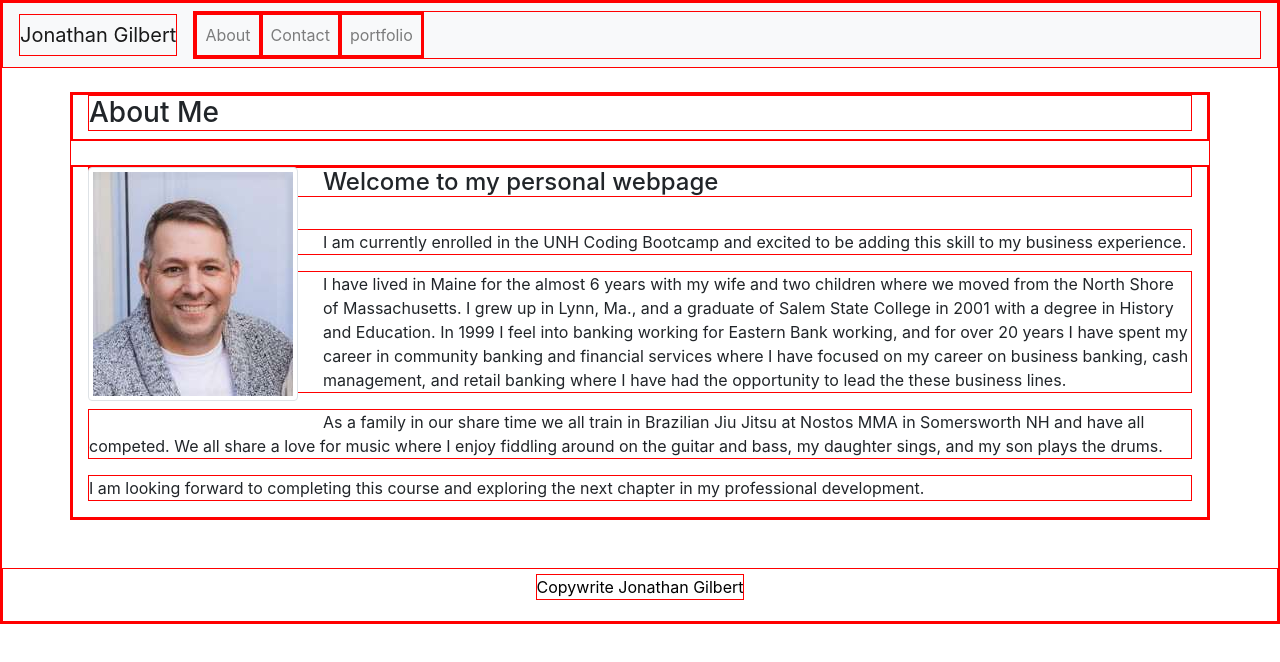
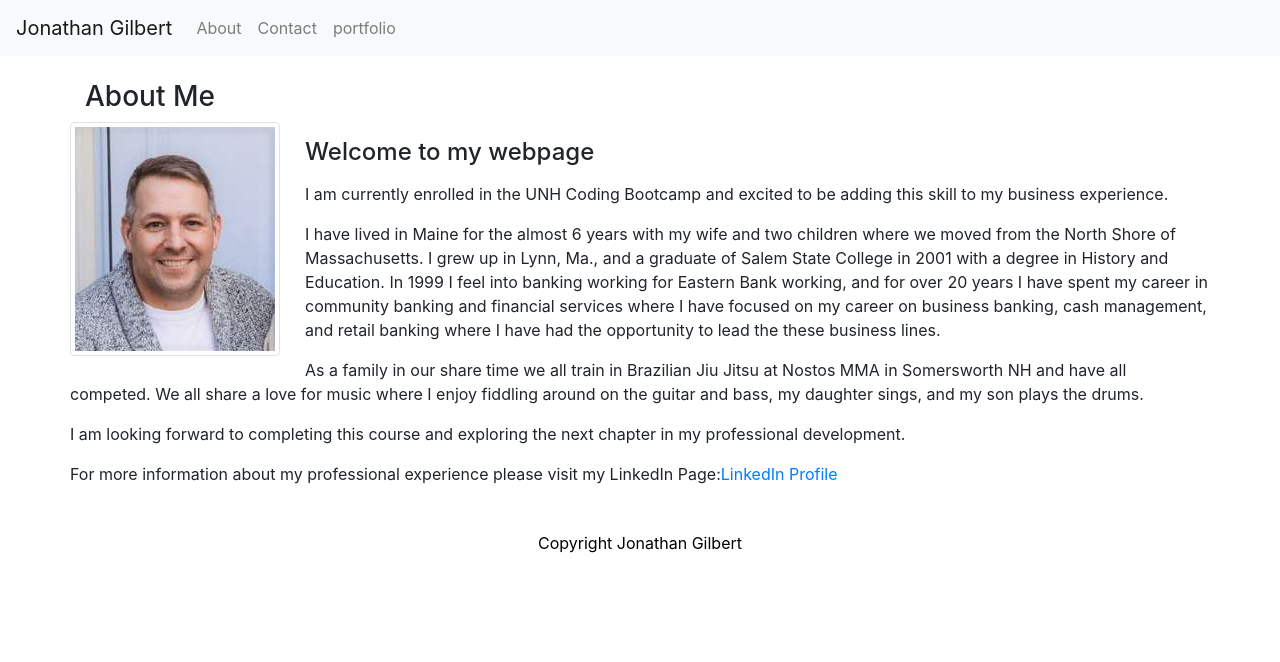
Before and after one commit to JGilb28-7/02-CSS-and-Bootstrap-RP, a plain HTML site: page index.html in a window 1280 px wide. Drawn offline with nearby package versions, Linux system fonts and the light colour scheme.

Commit message:
last commit complete README, links work, pages complete

```diff
--- a/index.html
+++ b/index.html
@@ -9,19 +9,14 @@
     <script src="https://cdnjs.cloudflare.com/ajax/libs/popper.js/1.12.9/umd/popper.min.js" integrity="sha384-ApNbgh9B+Y1QKtv3Rn7W3mgPxhU9K/ScQsAP7hUibX39j7fakFPskvXusvfa0b4Q" crossorigin="anonymous"></script>
     <script src="https://maxcdn.bootstrapcdn.com/bootstrap/4.0.0/js/bootstrap.min.js" integrity="sha384-JZR6Spejh4U02d8jOt6vLEHfe/JQGiRRSQQxSfFWpi1MquVdAyjUar5+76PVCmYl" crossorigin="anonymous"></script>
     <link rel="stylesheet" href="style.css">
-  </head>
+</head>
+
 <Body>
   <nav class="navbar navbar-expand-lg navbar-light bg-light">
-    <a class="navbar-brand" href="#">Jonathan Gilbert</a>
+    <a class="navbar-brand" href="index.html">Jonathan Gilbert</a>
     <button class="navbar-toggler" type="button" data-toggle="collapse" data-target="#navbarSupportedContent" aria-controls="navbarSupportedContent" aria-expanded="true" aria-label="Toggle navigation">
       <span class="navbar-toggler-icon"></span>
     </button>
-    <!--I need to the nav items to right side of page
-    <div class="d-flex flex-row-reverse">
-    <div class="p-2">Flex item 1</div>
-    <div class="p-2">Flex item 2</div>
-    <div class="p-2">Flex item 3</div>
-  </div>-->
     <div class="navbar-collapse collapse show" id="navbarSupportedContent">
       <ul class="nav navbar-nav navbar-right" id="nav-grp">
         <li class="nav-item">
@@ -39,17 +34,15 @@
   <br>
 
   <div class="container">
-      <div class="row">
-        <div class="col">
-          <h3>About Me</h3>
-        </div>
+    <div class="row">
+      <div class="col">
+        <h3>About Me</h3>
       </div>
-      <br>
       <div class="row">
         <div class="col">
           <img src="Assets/0160fb5938535fe168e09c171c8bd634300bf44cb4.jpg" alt="Picture of Jonathan" class="img-thumbnail" id="homepage-image">
-         <h4>Welcome to my personal webpage</h4>
-          <br>
+          <p><h4>Welcome to my webpage</h4></p>
+
           <p>I am currently enrolled in the UNH Coding Bootcamp and excited to be adding this skill to
              my business experience.
           </p>
@@ -67,19 +60,18 @@
            <P> I am looking forward to completing this course and exploring the next chapter in my
             professional development.
           </P>
-
         </div>
       </div>
-    </div>
-
+        <p>For more information about my professional experience please visit my LinkedIn Page: </p>
+        <br>
+        <p><a href="https://www.linkedin.com/in/jonathan-gilbert-67600211">LinkedIn Profile</a></p>
+      </div>
   </div>
-
 </body>
-    <br>
     <br>
 
 <footer>
-  <p>Copywrite Jonathan Gilbert</p>
+  <p>Copyright Jonathan Gilbert</p>
 </footer>
 
 </html>
--- a/style.css
+++ b/style.css
@@ -1,11 +1,3 @@
-*{
-   border:1px solid red;
-}
-
-/*body{
-    background-color: mediumaquamarine;
-}
-*/
 
 #homepage-image{
     float: left;
```
Also changed, not shown: contact.html (+5 -6 lines), portfolio.html (+4 -5 lines), Assets/About_me_img-1.PNG (added), Assets/About_me_img-2.PNG (added), Assets/About_me_img-3.png (added), Assets/Contact_me_img-1.png (added), Assets/Contact_me_img-2.png (added), Assets/My_Portfolio_img-1.png (added), Assets/My_Portfolio_img-2.png (added), Assets/logo_linkedin_93x21_v2.png (deleted), Assets/vintage-wallpaper.png (deleted), 1 other file.
